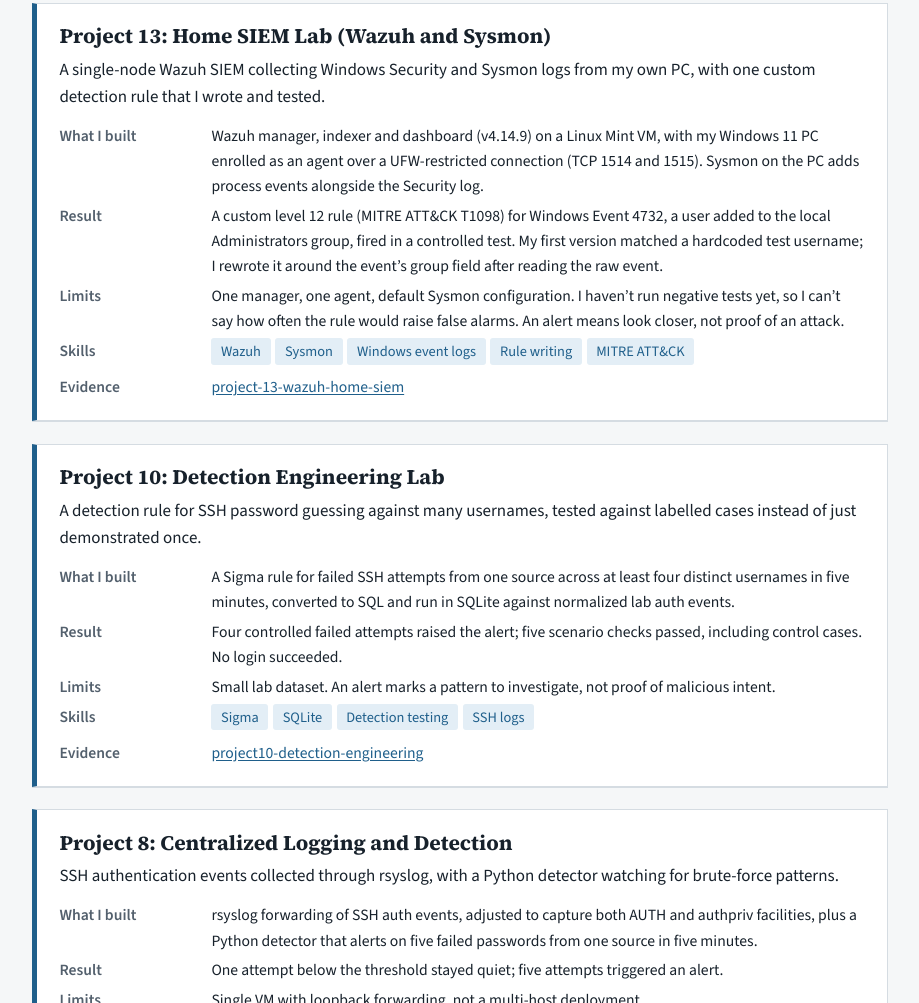
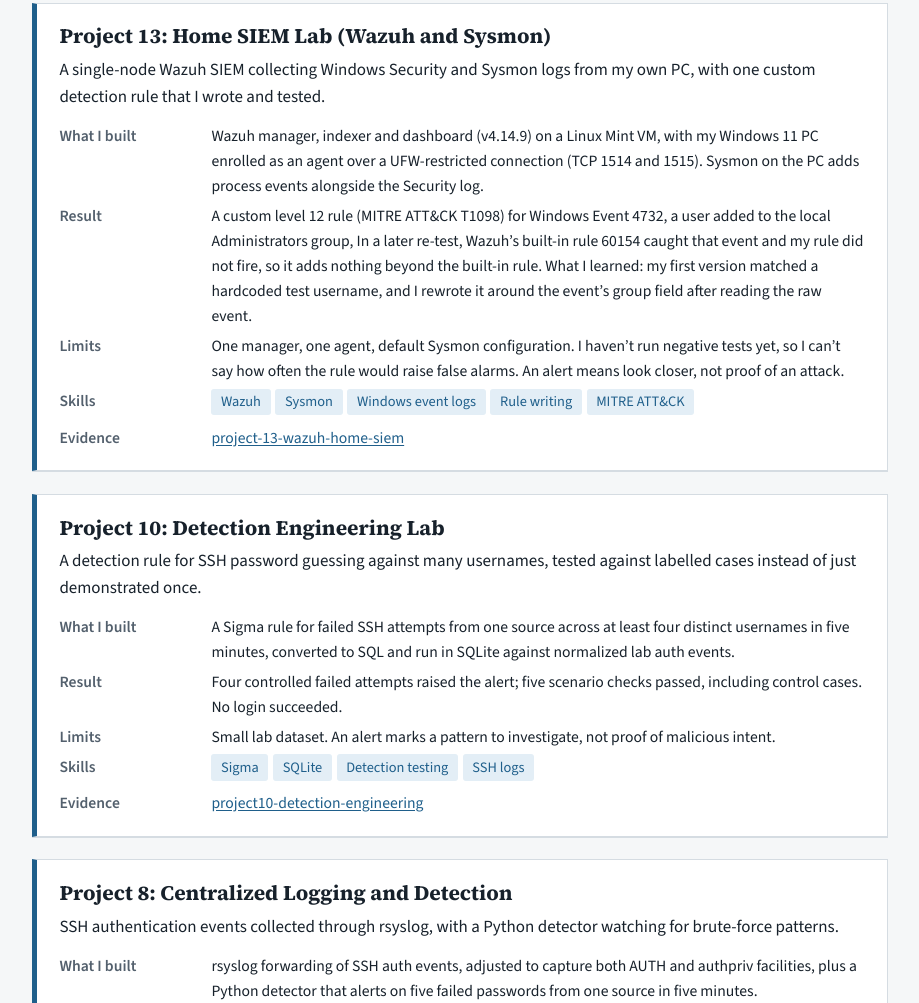
Before and after one commit to Notme3za/Notme3za.github.io, a plain HTML site: page index.html in a window 1280 px wide. Shown: the part 925-1928 px from the top of the page, without its empty margins (180-1099 px from the left). Drawn offline with nearby package versions, Linux system fonts and the light colour scheme.

Commit message:
index.html

```diff
--- a/index.html
+++ b/index.html
@@ -83,7 +83,7 @@
 <p>A single-node Wazuh SIEM collecting Windows Security and Sysmon logs from my own PC, with one custom detection rule that I wrote and tested.</p>
 <dl>
 <dt>What I built</dt><dd>Wazuh manager, indexer and dashboard (v4.14.9) on a Linux Mint VM, with my Windows 11 PC enrolled as an agent over a UFW-restricted connection (TCP 1514 and 1515). Sysmon on the PC adds process events alongside the Security log.</dd>
-<dt>Result</dt><dd>A custom level 12 rule (MITRE ATT&amp;CK T1098) for Windows Event 4732, a user added to the local Administrators group, fired in a controlled test. My first version matched a hardcoded test username; I rewrote it around the event’s group field after reading the raw event.</dd>
+<dt>Result</dt><dd>A custom level 12 rule (MITRE ATT&amp;CK T1098) for Windows Event 4732, a user added to the local Administrators group, In a later re-test, Wazuh’s built-in rule 60154 caught that event and my rule did not fire, so it adds nothing beyond the built-in rule. What I learned: my first version matched a hardcoded test username, and I rewrote it around the event’s group field after reading the raw event.</dd>
 <dt>Limits</dt><dd>One manager, one agent, default Sysmon configuration. I haven’t run negative tests yet, so I can’t say how often the rule would raise false alarms. An alert means look closer, not proof of an attack.</dd>
 <dt>Skills</dt><dd><span class="tag">Wazuh</span><span class="tag">Sysmon</span><span class="tag">Windows event logs</span><span class="tag">Rule writing</span><span class="tag">MITRE ATT&amp;CK</span></dd>
 <dt>Evidence</dt><dd><a href="https://github.com/Notme3za/project-13-wazuh-home-siem">project-13-wazuh-home-siem</a></dd>
```
